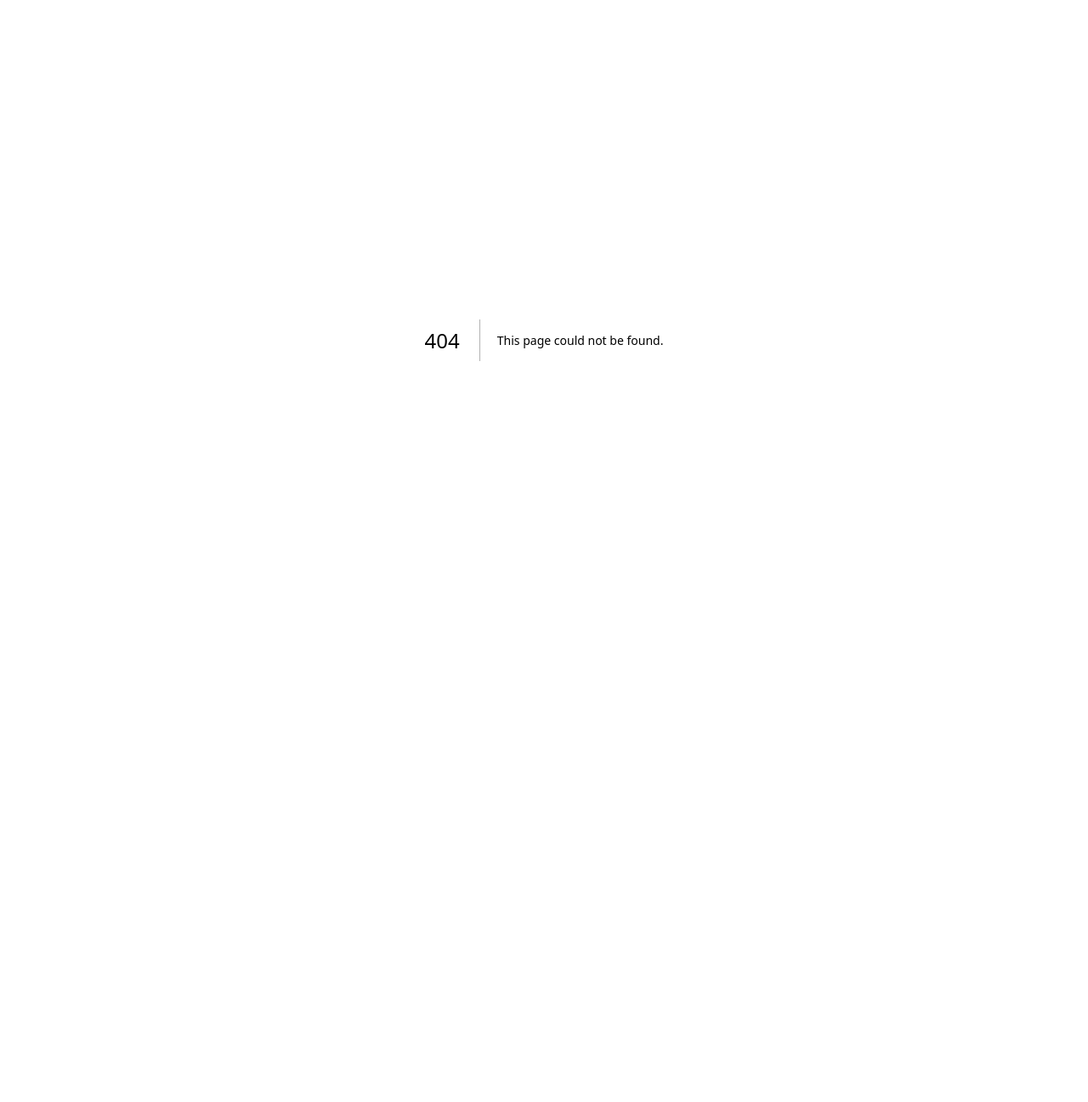
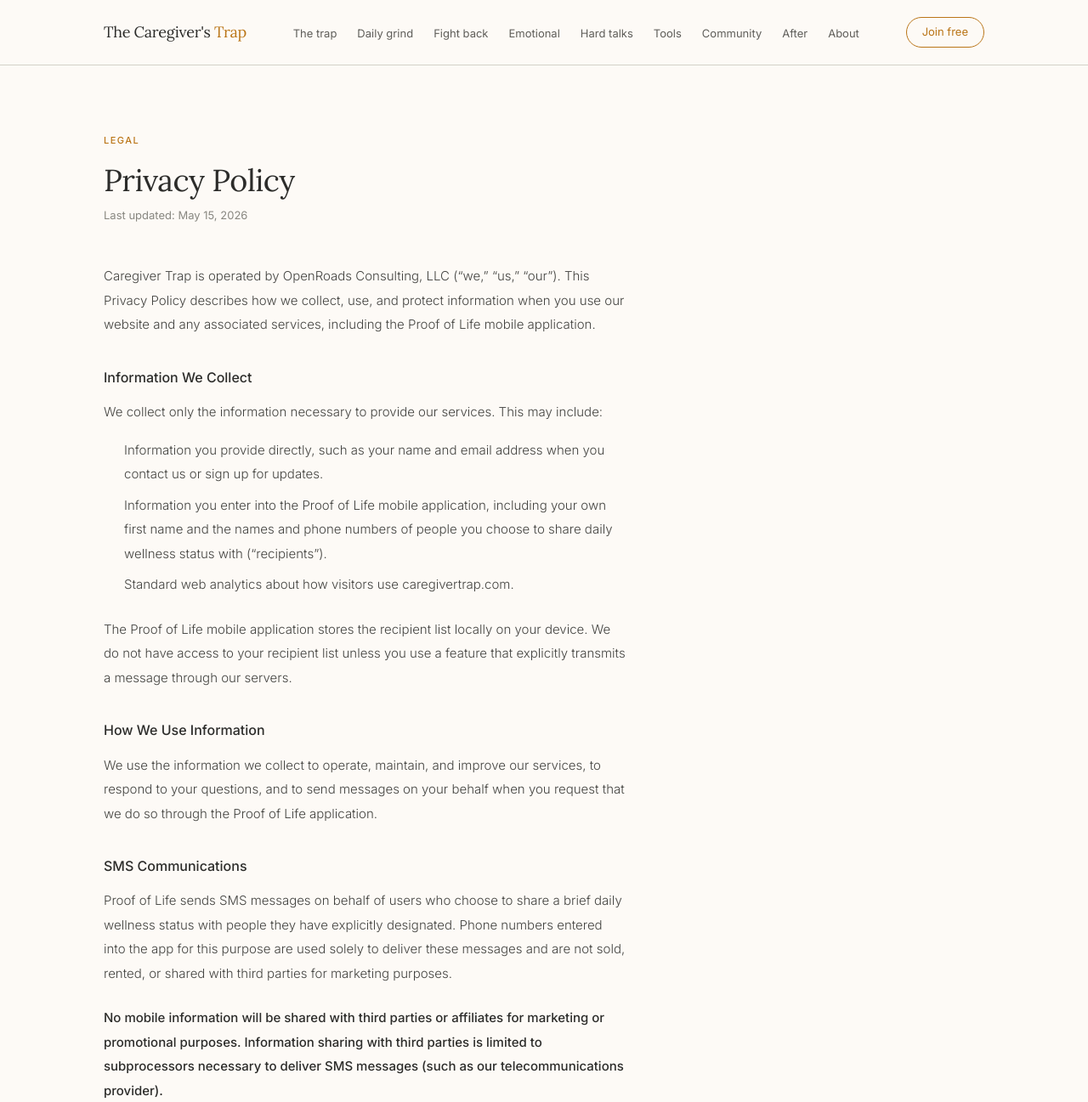
Before and after one commit to caseywsj/caregivertrap, a Next.js app: page /privacy in a window 1280 px wide. Before the commit this address had no page. Shown: the top 1297 px of the page at 85% size. Before the commit the page ends 800 px from the top, so only its background shows below. Built offline with nearby package versions, Linux system fonts and the light colour scheme.

Commit message:
Add Privacy Policy page for Twilio SMS campaign registration

```diff
--- /dev/null
+++ b/app/privacy/page.tsx
@@ -0,0 +1,101 @@
+import Nav from "../../components/Nav";
+import Footer from "../../components/Footer";
+
+export default function Privacy() {
+  return (
+    <main style={{ fontFamily: "'Inter', sans-serif", background: "#FDFAF6", color: "#2C2C2A", minHeight: "100vh" }}>
+      <Nav />
+      <div style={{ maxWidth: "1100px", margin: "0 auto" }}>
+        <article style={{ padding: "5rem 2rem 4rem", maxWidth: "680px" }}>
+
+          <p style={{ fontSize: "11px", letterSpacing: "1.5px", textTransform: "uppercase" as const, color: "#BA7517", marginBottom: "1rem", fontWeight: 500 }}>
+            Legal
+          </p>
+
+          <h1 style={{ fontFamily: "'Lora', serif", fontSize: "clamp(26px, 4vw, 36px)", fontWeight: 400, lineHeight: 1.3, letterSpacing: "-0.5px", marginBottom: "0.5rem", color: "#2C2C2A" }}>
+            Privacy Policy
+          </h1>
+
+          <p style={{ fontSize: "13px", color: "#888780", marginBottom: "3rem" }}>Last updated: May 15, 2026</p>
+
+          <div style={{ fontSize: "15px", lineHeight: 1.9, color: "#444441", fontWeight: 300 }}>
+
+            <p style={{ marginBottom: "1.5rem" }}>
+              Caregiver Trap is operated by OpenRoads Consulting, LLC (&ldquo;we,&rdquo; &ldquo;us,&rdquo; &ldquo;our&rdquo;). This Privacy Policy describes how we collect, use, and protect information when you use our website and any associated services, including the Proof of Life mobile application.
+            </p>
+
+            <p style={{ fontSize: "16px", fontWeight: 500, color: "#2C2C2A", marginBottom: "0.75rem", marginTop: "2rem" }}>Information We Collect</p>
+
+            <p style={{ marginBottom: "1rem" }}>We collect only the information necessary to provide our services. This may include:</p>
+
+            <ul style={{ paddingLeft: "1.5rem", marginBottom: "1.5rem" }}>
+              <li style={{ marginBottom: "0.5rem" }}>Information you provide directly, such as your name and email address when you contact us or sign up for updates.</li>
+              <li style={{ marginBottom: "0.5rem" }}>Information you enter into the Proof of Life mobile application, including your own first name and the names and phone numbers of people you choose to share daily wellness status with (&ldquo;recipients&rdquo;).</li>
+              <li style={{ marginBottom: "0.5rem" }}>Standard web analytics about how visitors use caregivertrap.com.</li>
+            </ul>
+
+            <p style={{ marginBottom: "1.5rem" }}>
+              The Proof of Life mobile application stores the recipient list locally on your device. We do not have access to your recipient list unless you use a feature that explicitly transmits a message through our servers.
+            </p>
+
+            <p style={{ fontSize: "16px", fontWeight: 500, color: "#2C2C2A", marginBottom: "0.75rem", marginTop: "2rem" }}>How We Use Information</p>
+
+            <p style={{ marginBottom: "1.5rem" }}>
+              We use the information we collect to operate, maintain, and improve our services, to respond to your questions, and to send messages on your behalf when you request that we do so through the Proof of Life application.
+            </p>
+
+            <p style={{ fontSize: "16px", fontWeight: 500, color: "#2C2C2A", marginBottom: "0.75rem", marginTop: "2rem" }}>SMS Communications</p>
+
+            <p style={{ marginBottom: "1.5rem" }}>
+              Proof of Life sends SMS messages on behalf of users who choose to share a brief daily wellness status with people they have explicitly designated. Phone numbers entered into the app for this purpose are used solely to deliver these messages and are not sold, rented, or shared with third parties for marketing purposes.
+            </p>
+
+            <p style={{ marginBottom: "1.5rem", fontWeight: 500, color: "#2C2C2A" }}>
+              No mobile information will be shared with third parties or affiliates for marketing or promotional purposes. Information sharing with third parties is limited to subprocessors necessary to deliver SMS messages (such as our telecommunications provider).
+            </p>
+
+            <p style={{ marginBottom: "1.5rem" }}>
+              Recipients of SMS messages can opt out at any time by replying STOP, STOPALL, UNSUBSCRIBE, CANCEL, END, QUIT, REVOKE, or OPTOUT. Recipients can request information about the service by replying HELP or INFO.
+            </p>
+
+            <p style={{ marginBottom: "1.5rem" }}>
+              Message and data rates may apply. Message frequency varies based on the app user&apos;s activity.
+            </p>
+
+            <p style={{ fontSize: "16px", fontWeight: 500, color: "#2C2C2A", marginBottom: "0.75rem", marginTop: "2rem" }}>Health Information</p>
+
+            <p style={{ marginBottom: "1.5rem" }}>
+              The Proof of Life application reads activity, heart rate, sleep, and related data from Apple HealthKit on the user&apos;s own device. This data is processed on the device to compute a daily wellness summary. Raw health data is not transmitted to our servers. The summary messages sent on your behalf do not contain raw health data; they describe whether the day was within the user&apos;s normal range.
+            </p>
+
+            <p style={{ fontSize: "16px", fontWeight: 500, color: "#2C2C2A", marginBottom: "0.75rem", marginTop: "2rem" }}>Data Retention</p>
+
+            <p style={{ marginBottom: "1.5rem" }}>
+              Information you provide is retained only as long as necessary to provide our services or as required by law. You may request deletion of any information we hold about you by contacting us at the address below.
+            </p>
+
+            <p style={{ fontSize: "16px", fontWeight: 500, color: "#2C2C2A", marginBottom: "0.75rem", marginTop: "2rem" }}>Children</p>
+
+            <p style={{ marginBottom: "1.5rem" }}>
+              Our services are not directed to children under 13, and we do not knowingly collect information from children under 13.
+            </p>
+
+            <p style={{ fontSize: "16px", fontWeight: 500, color: "#2C2C2A", marginBottom: "0.75rem", marginTop: "2rem" }}>Changes to This Policy</p>
+
+            <p style={{ marginBottom: "1.5rem" }}>
+              We may update this Privacy Policy from time to time. The &ldquo;Last updated&rdquo; date at the top of this policy indicates when it was last revised. Material changes will be announced on caregivertrap.com.
+            </p>
+
+            <p style={{ fontSize: "16px", fontWeight: 500, color: "#2C2C2A", marginBottom: "0.75rem", marginTop: "2rem" }}>Contact</p>
+
+            <p style={{ marginBottom: "0.5rem" }}>For questions about this Privacy Policy or how we handle your information, contact:</p>
+            <p style={{ marginBottom: "0.5rem" }}>OpenRoads Consulting, LLC</p>
+            <p style={{ marginBottom: "1.5rem" }}>Email: <a href="mailto:casey@caregivertrap.com" style={{ color: "#BA7517", textDecoration: "none" }}>casey@caregivertrap.com</a></p>
+
+          </div>
+        </article>
+      </div>
+      <Footer />
+    </main>
+  );
+}
```
